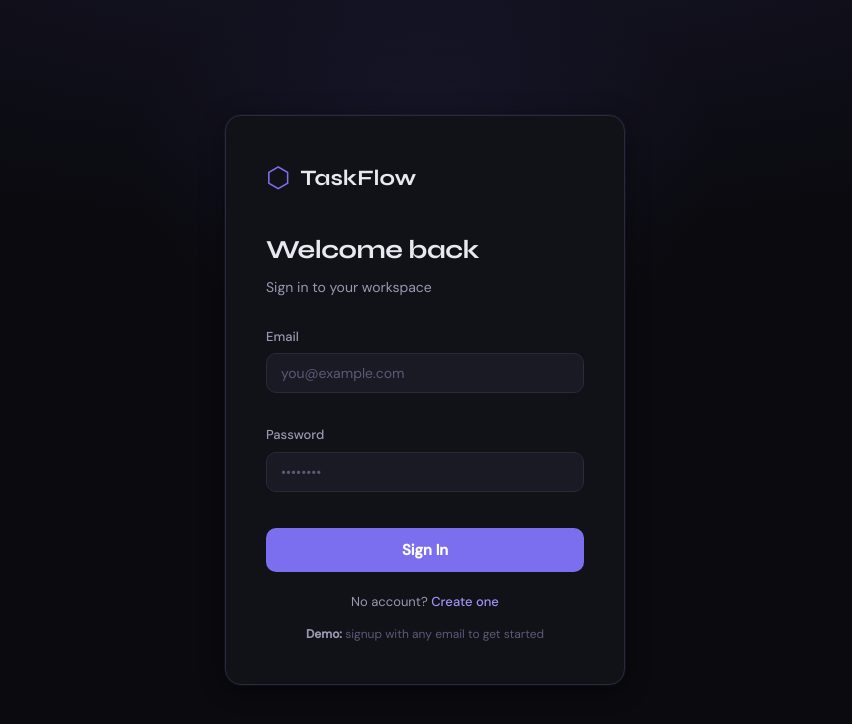
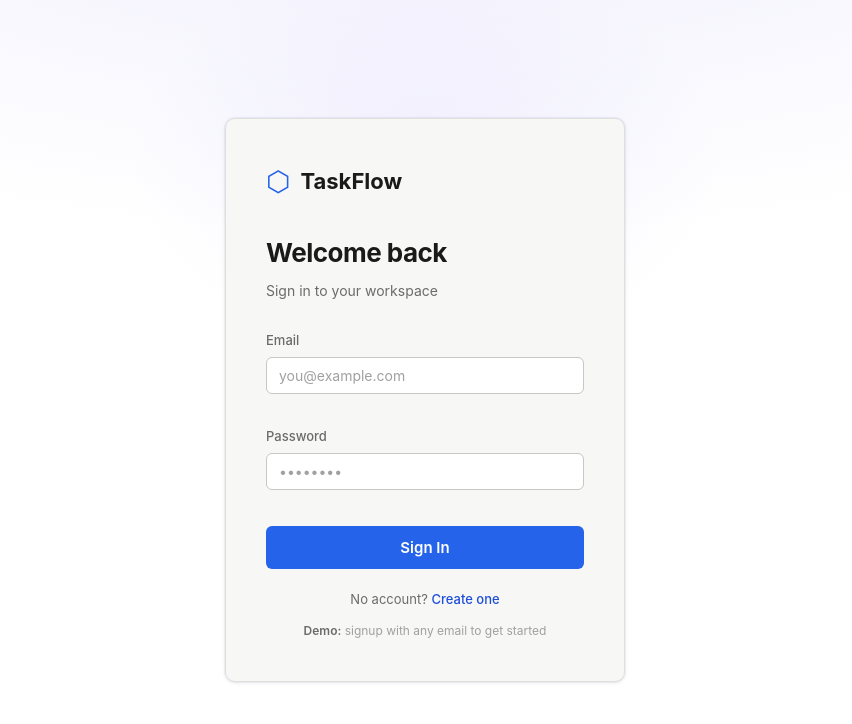
Before and after one commit to ShreyashN02/taskflow, a React (Vite) app in the folder frontend/: page /login in a window 1280 px wide. Shown: the top 724 px of the page, without its empty margins (215-1067 px from the left). Built offline with nearby package versions, Linux system fonts and the light colour scheme; no server answers.

Commit message:
Switch to light theme

```diff
--- a/frontend/src/index.css
+++ b/frontend/src/index.css
@@ -1,29 +1,29 @@
 *, *::before, *::after { box-sizing: border-box; margin: 0; padding: 0; }
 
 :root {
-  --bg: #0a0a0f;
-  --bg2: #111118;
-  --bg3: #1a1a24;
-  --bg4: #22222e;
-  --border: #2a2a3a;
-  --border2: #3a3a50;
-  --text: #e8e8f0;
-  --text2: #9898b0;
-  --text3: #5a5a78;
-  --accent: #7c6fef;
-  --accent2: #9d92f5;
-  --accent-glow: rgba(124, 111, 239, 0.15);
-  --green: #22c98a;
-  --yellow: #f0b429;
-  --red: #f05d5d;
-  --orange: #f07340;
-  --blue: #4da6ff;
-  --font-head: 'Syne', sans-serif;
-  --font-body: 'DM Sans', sans-serif;
-  --radius: 10px;
-  --radius-lg: 16px;
-  --shadow: 0 4px 24px rgba(0,0,0,0.4);
-  --transition: 0.18s cubic-bezier(0.4,0,0.2,1);
+  --bg: #ffffff;
+  --bg2: #f7f7f5;
+  --bg3: #efefec;
+  --bg4: #e5e5e0;
+  --border: #e0e0db;
+  --border2: #c8c8c0;
+  --text: #1a1a1a;
+  --text2: #6b6b6b;
+  --text3: #a0a0a0;
+  --accent: #2563eb;
+  --accent2: #1d4ed8;
+  --accent-glow: rgba(37, 99, 235, 0.08);
+  --green: #16a34a;
+  --yellow: #ca8a04;
+  --red: #dc2626;
+  --orange: #ea580c;
+  --blue: #2563eb;
+  --font-head: 'Inter', sans-serif;
+  --font-body: 'Inter', sans-serif;
+  --radius: 6px;
+  --radius-lg: 10px;
+  --shadow: 0 1px 4px rgba(0,0,0,0.08);
+  --transition: 0.15s ease;
 }
 
 body {
@@ -39,11 +39,11 @@ a { color: inherit; text-decoration: none; }
 button { cursor: pointer; border: none; background: none; font-family: var(--font-body); }
 input, textarea, select {
   font-family: var(--font-body);
-  background: var(--bg3);
-  border: 1px solid var(--border);
+  background: var(--bg);
+  border: 1px solid var(--border2);
   color: var(--text);
   border-radius: var(--radius);
-  padding: 10px 14px;
+  padding: 9px 12px;
   font-size: 14px;
   outline: none;
   transition: border-color var(--transition);
@@ -56,7 +56,6 @@ input::placeholder, textarea::placeholder { color: var(--text3); }
 ::-webkit-scrollbar-track { background: transparent; }
 ::-webkit-scrollbar-thumb { background: var(--border2); border-radius: 3px; }
 
-/* Utility */
 .flex { display: flex; }
 .items-center { align-items: center; }
 .justify-between { justify-content: space-between; }
@@ -65,8 +64,7 @@ input::placeholder, textarea::placeholder { color: var(--text3); }
 .gap-3 { gap: 12px; }
 .gap-4 { gap: 16px; }
 
-/* Animations */
-@keyframes fadeIn { from { opacity: 0; transform: translateY(8px); } to { opacity: 1; transform: translateY(0); } }
+@keyframes fadeIn { from { opacity: 0; transform: translateY(6px); } to { opacity: 1; transform: translateY(0); } }
 @keyframes pulse { 0%,100% { opacity: 1; } 50% { opacity: 0.5; } }
 @keyframes spin { to { transform: rotate(360deg); } }
-.animate-in { animation: fadeIn 0.3s ease forwards; }
+.animate-in { animation: fadeIn 0.25s ease forwards; }
```
